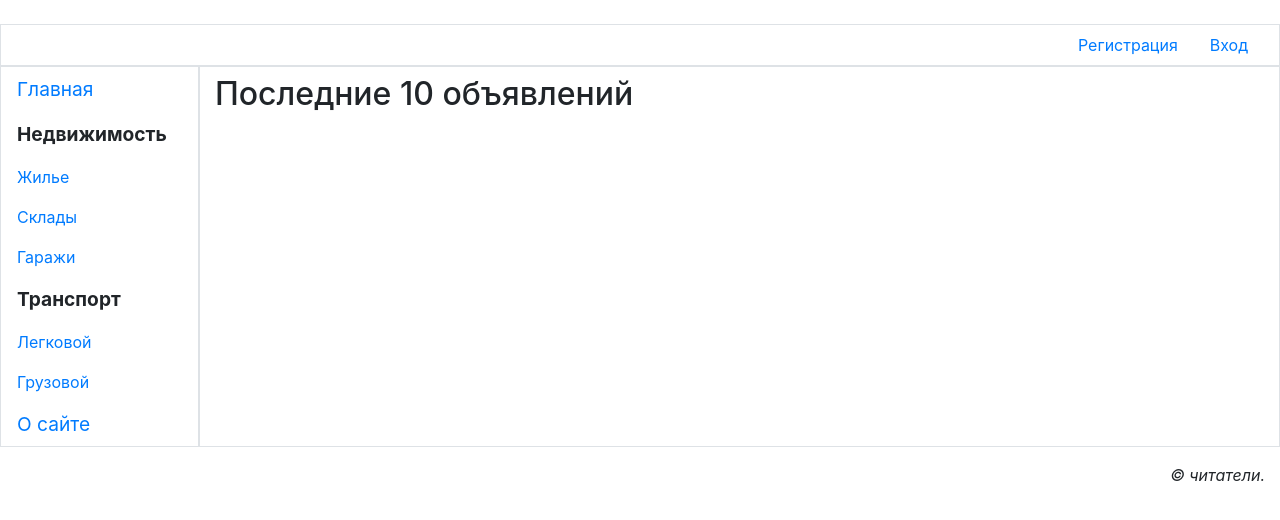
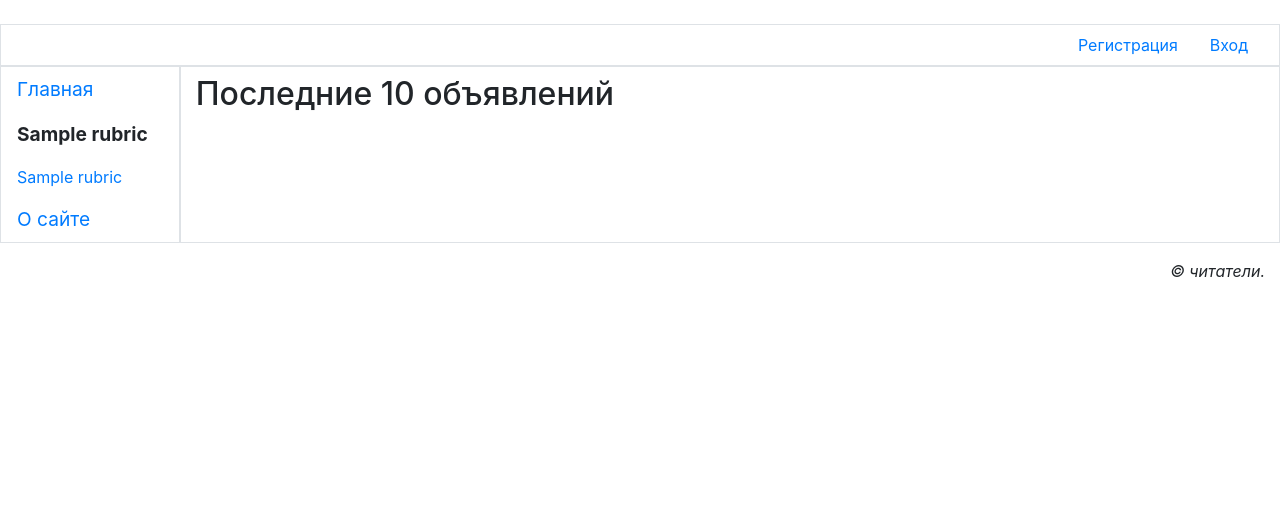
Before and after one commit to ProgNext/bboard, a Django app: page / in a window 1280 px wide. Shown: the part 115-635 px from the top of the page. Run offline with Django 3.2, Linux system fonts and the light colour scheme; tables that the repository leaves empty hold one stand-in row (values such as "Sample post"); some libraries are stand-ins or nearby versions.

Commit message:
The basic template has been changed. Implemented the output of categories in the navigation panel.

```diff
--- a/bboard/bboard/settings.py
+++ b/bboard/bboard/settings.py
@@ -64,6 +64,7 @@ TEMPLATES = [
                 'django.template.context_processors.request',
                 'django.contrib.auth.context_processors.auth',
                 'django.contrib.messages.context_processors.messages',
+                'main.middlewares.bboard_context_processor',
             ],
         },
     },
--- /dev/null
+++ b/bboard/main/middlewares.py
@@ -0,0 +1,6 @@
+from .models import *
+
+def bboard_context_processor(request):
+    context = {}
+    context['rubrics'] = SubRubric.objects.all()
+    return context
--- a/bboard/main/templates/layout/basic.html
+++ b/bboard/main/templates/layout/basic.html
@@ -45,13 +45,12 @@
     <div class="row">
         <nav class="col-md-auto nav flex-column border">
             <a class="nav-link root" href="{% url 'main:index' %}">Главная</a>
-            <span class="nav-link root font-weight-bold">Недвижимость</span>
-            <a class="nav-link" href="#">Жилье</a>
-            <a class="nav-link" href="#">Склады</a>
-            <a class="nav-link" href="#">Гаражи</a>
-            <span class="nav-link root font-weight-bold">Транспорт</span>
-            <a class="nav-link" href="#">Легковой</a>
-            <a class="nav-link" href="#">Грузовой</a>
+            {% for rubric in rubrics %}
+            {% ifchanged rubric.super_rubric.pk %}
+            <span class="nav-link root font-weight-bold">{{ rubric.super_rubric.name }}</span>
+            {% endifchanged %}
+            <a class="nav-link" href="{% url 'main:by_rubric' pk=rubric.pk %}">{{ rubric.name }}</a>
+            {% endfor %}
             <a class="nav-link root" href="{% url 'main:other' page='about' %}">О сайте</a>
         </nav>
         <section class="col border py-2">
--- a/bboard/main/urls.py
+++ b/bboard/main/urls.py
@@ -14,6 +14,7 @@ urlpatterns = [
     path('accounts/profile/', profile, name="profile"),
     path('accounts/logout/', BBLogoutView.as_view(), name="logout"),
     path('accounts/login/', BBLoginView.as_view(), name="login"),
+    path('<int:pk>', by_rubric, name='by_rubric'),
     path('<str:page>/', other_page, name='other'),
     path('', index, name='index'),
 ]
--- a/bboard/main/views.py
+++ b/bboard/main/views.py
@@ -17,6 +17,10 @@ from django.core.signing import BadSignature
 from .models import *
 from .forms import *
 from .utilities import *
+
+
+def by_rubric(request, pk):
+    pass
 
 
 class DeleteUserView(LoginRequiredMixin, DeleteView):
```
Also changed, not shown: bboard/__init__.py (added).
